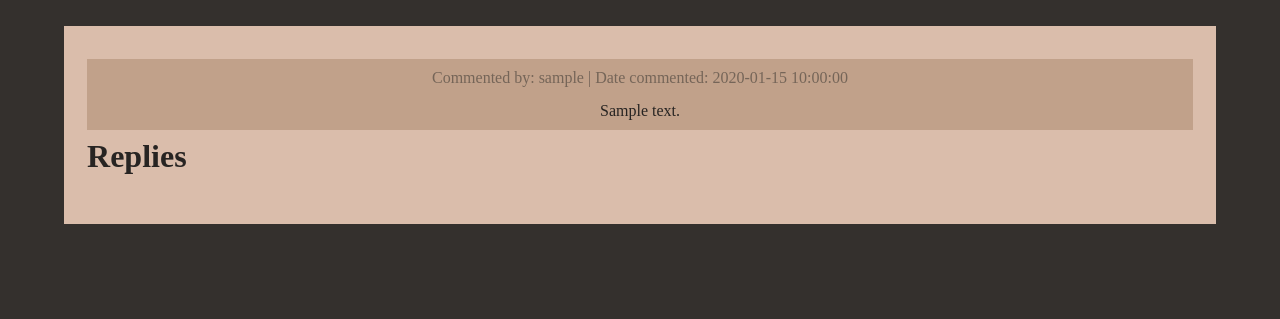
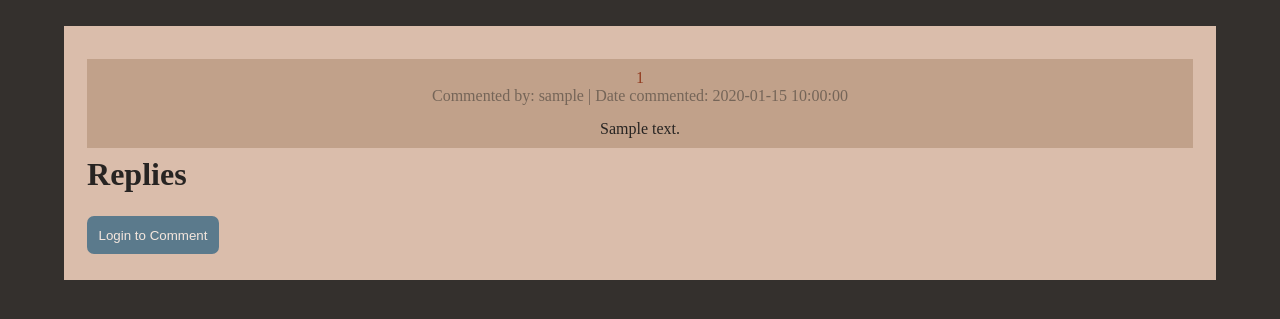
Before and after one commit to FaisalTamanoJr/CS50-Final-Project-dyscors, a Flask app: a page that uses app/templates/comment.html in a window 1280 px wide. Shown: the part 80-399 px from the top of the page. Run offline with Flask 2, Linux system fonts and the light colour scheme; tables that the repository leaves empty hold one stand-in row (values such as "Sample post").

Commit message:
fixed some bugs and added some essential features

```diff
--- a/app/routes.py
+++ b/app/routes.py
@@ -108,35 +108,61 @@
 @app.route("/user/<username>")
 def user(username):
 
-    # Search the name of the username entered
-    user = User.query.filter_by(username=username).first_or_404()
+    if username:
+        # Search the name of the username entered
+        user = User.query.filter_by(username=username).first_or_404()
 
-    # Mock posts
-    posts = [
-        {'title': 'Test title', 'description': 'Test post #1',
-         'timestamp': '11:30 AM'},
-        {'title': 'Test title', 'description': 'Test post #2',
-         'timestamp': 'Yesterday'}
-    ]
+        page = request.args.get('page', 1, type=int)
 
-    # Render the user's profile page
-    return render_template("user.html", user=user, posts=posts)
+        # Search for the posts created by that user
+        posts = Post.query.filter_by(author=user).order_by(
+                    Post.timestamp.desc()).paginate(page, posts_per_page,
+                                                    False)
+
+        # Navigation controls for pages
+        next_url = url_for('user', page=posts.next_num, username=username) \
+            if posts.has_next else None
+        prev_url = url_for('user', page=posts.prev_num, username=username) \
+            if posts.has_prev else None
+
+        # Render the user's profile page
+        return render_template('user.html', user=user,
+                               posts=posts.items, next_url=next_url,
+                               prev_url=prev_url)
+
+    # Tell the user that the user cannot be found
+    return render_template("404.html")
 
 
 @app.route("/user/<username>/comments")
 def user_comments(username):
 
-    # Search the name of the username entered
-    user = User.query.filter_by(username=username).first_or_404()
+    if username:
+        # Search the name of the username entered
+        user = User.query.filter_by(username=username).first_or_404()
 
-    # Mock posts
-    comments = [
-        {'description': 'Test post #1', 'timestamp': 'An hour ago'},
-        {'description': 'Test post #2', 'timestamp': 'Last year'}
-    ]
+        page = request.args.get('page', 1, type=int)
 
-    # Render the user's profile page
-    return render_template("user_comments.html", user=user, comments=comments)
+        # Search for the posts created by that user
+        comments = Comment.query.filter_by(author=user).order_by(
+                    Comment.timestamp.desc()).paginate(page, posts_per_page,
+                                                       False)
+
+        # Navigation controls for pages
+        next_url = url_for('user_comments', page=comments.next_num,
+                           username=username) \
+            if comments.has_next else None
+        prev_url = url_for('user_comments', page=comments.prev_num,
+                           username=username) \
+            if comments.has_prev else None
+
+        # Render the user's profile page
+        return render_template('user_comments.html', user=user,
+                               comments=comments.items, next_url=next_url,
+                               prev_url=prev_url)
+
+    # Tell the user that the user cannot be found
+    return render_template("404.html")
 
 
 @app.route("/logout")
@@ -230,11 +256,13 @@
                                                      False)
 
         # Navigation controls for pages
-        next_url = url_for('post', page=replies.next_num, section=section,
-                           post_id=post_id) \
+        next_url = url_for('comment', page=replies.next_num, section=section,
+                           post_id=post_id,
+                           comment_id=comment_id) \
             if replies.has_next else None
-        prev_url = url_for('post', page=replies.prev_num, section=section,
-                           post_id=post_id) \
+        prev_url = url_for('comment', page=replies.prev_num, section=section,
+                           post_id=post_id,
+                           comment_id=comment_id) \
             if replies.has_prev else None
 
         # render the html page
@@ -307,4 +335,45 @@
 
     # Else, render a webpage for the user to post
     return render_template('create_comment.html', form=form, section=section,
-                           post=Post.query.filter_by(id=post_id).first_or_404())
+                           post=Post.query.filter_by(
+                               id=post_id).first_or_404())
+
+
+@app.route("/d/<section>/<int:post_id>/<int:comment_id>/create-a-reply",
+           methods=["GET", "POST"])
+@login_required
+def create_a_reply(section, post_id, comment_id):
+
+    # This is the form class from the forms.py that you will initialize
+    form = CommentForm()
+
+    # If the user has commented
+    if form.validate_on_submit():
+
+        post = Post.query.filter_by(id=post_id).first_or_404()
+        parent = Comment.query.filter_by(id=comment_id).first_or_404()
+
+        # Add the comments of the post to the database
+        comment = Comment(
+                    author=current_user,
+                    description=form.description.data,
+                    post=post,
+                    parent_id=parent.id)
+        db.session.add(comment)
+        db.session.commit()
+
+        # Notify the user that comment was submitted
+        flash('Successfully Commented')
+
+        # Send the user to the comment
+        return redirect(url_for('comment', comment=comment,
+                                section=section,
+                                post_id=post_id,
+                                comment_id=comment_id))
+
+    # Else, render a webpage for the user to post
+    return render_template('create_reply.html', form=form, section=section,
+                           post=Post.query.filter_by(
+                               id=post_id).first_or_404(),
+                           parent=Comment.query.filter_by(
+                               id=comment_id).first_or_404())
--- a/app/static/styles/style.css
+++ b/app/static/styles/style.css
@@ -247,24 +247,18 @@
 
 .description_p {
 	margin-top: 15px;
+	color: #272422;
+	word-wrap: break-word;
 }
 
-.description_p a {
+.description_r {
 	color: #272422;
 	word-wrap: break-word;
-   	width: 100px;
 }
 
-.description_r a {
+.description_td {
 	color: #272422;
 	word-wrap: break-word;
-   	width: 100px;
-}
-
-.description_td a {
-	color: #272422;
-	word-wrap: break-word;
-   	width: 100px;
 }
 
 .section_td a {
@@ -301,13 +295,10 @@
 	align-items: center;
 	}
 
-.create {
+button.create {
 	background-color: #5b7a8c;
-	display: flex;
-	justify-content: center;
-	align-items: center;
 	padding: 1%;
-	margin: 0 45%;
+	margin: 0 2%;
 }
 
 .create:hover {
@@ -364,3 +355,7 @@
 label a{
 	color: #272422;
 }
+
+.replied_to a{
+	color: #bd3b3b;
+}
--- a/app/templates/_section_post.html
+++ b/app/templates/_section_post.html
@@ -1,6 +1,6 @@
 	<tr class="posts">
 		<td class="td_posts">
 			<div class="title_td"><a href="{{ url_for('post', post_id=post.id, section=post.section) }}">{{ post.title }}</a></div>
-			<div class="author_td"><a href="">Posted by: {{ post.author.username }} | Posted on: {{ post.timestamp }}</a></div>
+			<div class="author_td"><a href="{{ url_for('user', username=post.author.username)}}">Posted by: {{ post.author.username }} | Posted on: {{ post.timestamp }}</a></div>
 		</td>
 	</tr>
--- a/app/templates/comment.html
+++ b/app/templates/comment.html
@@ -5,8 +5,9 @@
 	<table class="threads"> <tbody>
 			<tr class="posts">
 				<td class="post_p">
+					<div class="link_r"><a href="">{{ comment.id }}</a></div>
 					<div class="author_p"><a href="{{ url_for('user', username=comment.author.username) }}">Commented by: {{ comment.author.username }} | Date commented: {{ comment.timestamp }} </a></div>
-					<div class="description_p"><a>{{ comment.description }}</a></div>
+					<div class="description_p">{{ comment.description }}</div>
 				</td>
 			</tr>
 		</tbody>
@@ -20,18 +21,29 @@
 {% endblock %}
 {% block replies %}
 
+{% if not current_user.is_anonymous %}
+	<a href="{{ url_for('create_a_reply', section=section, post_id=comment.post_id, comment_id=comment_id) }}"><button class='create'>Reply</button></a>
+{% else %}
+	<a href="{{ url_for('login') }}"><button class='create'>Login to Comment</button></a>
+{% endif %}
 	{% for reply in replies %}
-	<table class="replies">
+	<table class="threads">
 		<tbody>
 			<tr class="replies">
 				<td class="replies_r">
-					<div class="link_r"><a href="">{{ reply_link }}</a></div>
-					<div class="author_r"><a href="">{{ reply.author }}</a></div>
-					<div class="description_r"><a href="">{{ reply.description }}</a></div>
+					<div class="link_r"><a href="{{ url_for('comment', post_id=reply.post_id, comment_id=reply.id, section=section)}}">{{ reply.id }}</a></div>
+					<div class="author_p"><a href="{{ url_for('user', username=comment.author.username) }}">Commented by: {{ reply.author.username }} | Date commented: {{ comment.timestamp }} </a></div>
+					<div class="description_r">{{ reply.description }}</div>
 				</td>
 			</tr>
 		</tbody>
 	</table>
 	{% endfor %}
+	{% if next_url %}
+	<a href="{{ next_url }}"><button class="next_page">Newer comments</button></a>
+	{% endif %}
+	{% if prev_url %}
+	<a href="{{ prev_url }}"><button class="prev_page">Older comments</button></a>
+	{% endif %}
 
 {% endblock %}
--- a/app/templates/index.html
+++ b/app/templates/index.html
@@ -10,11 +10,11 @@
 			{% for posts in post %}
 			<tr class="posts">
 				<td class="td_section">
-					<div class="section_td"><a href="">{{ posts.section }}</a></div>
+					<div class="section_td"><a href="{{url_for('sections', section=posts.section)}}">{{ posts.section }}</a></div>
 				</td>
 				<td class="td_posts">
-					<div class="title_td"><a href="">{{ posts.title }}</a></div>
-					<div class="author_td"><a href="">Posted by: {{ posts.author.username }} | Posted on: {{ posts.timestamp }}</a></div>
+					<div class="title_td"><a href="{{url_for('post', post_id=posts.id, section=posts.section)}}">{{ posts.title }}</a></div>
+					<div class="author_td"><a href="{{url_for('user', username=posts.author.username)}}">Posted by: {{ posts.author.username }} | Posted on: {{ posts.timestamp }}</a></div>
 				</td>
 			</tr>
 			{% endfor %}
```
Also changed, not shown: app/templates/create_reply.html (added, +20 -0 lines), app/templates/post.html (+6 -3 lines), app/templates/thread_layout.html (+4 -4 lines), app/templates/user.html (+9 -3 lines), app/templates/user_comments.html (+8 -2 lines).
